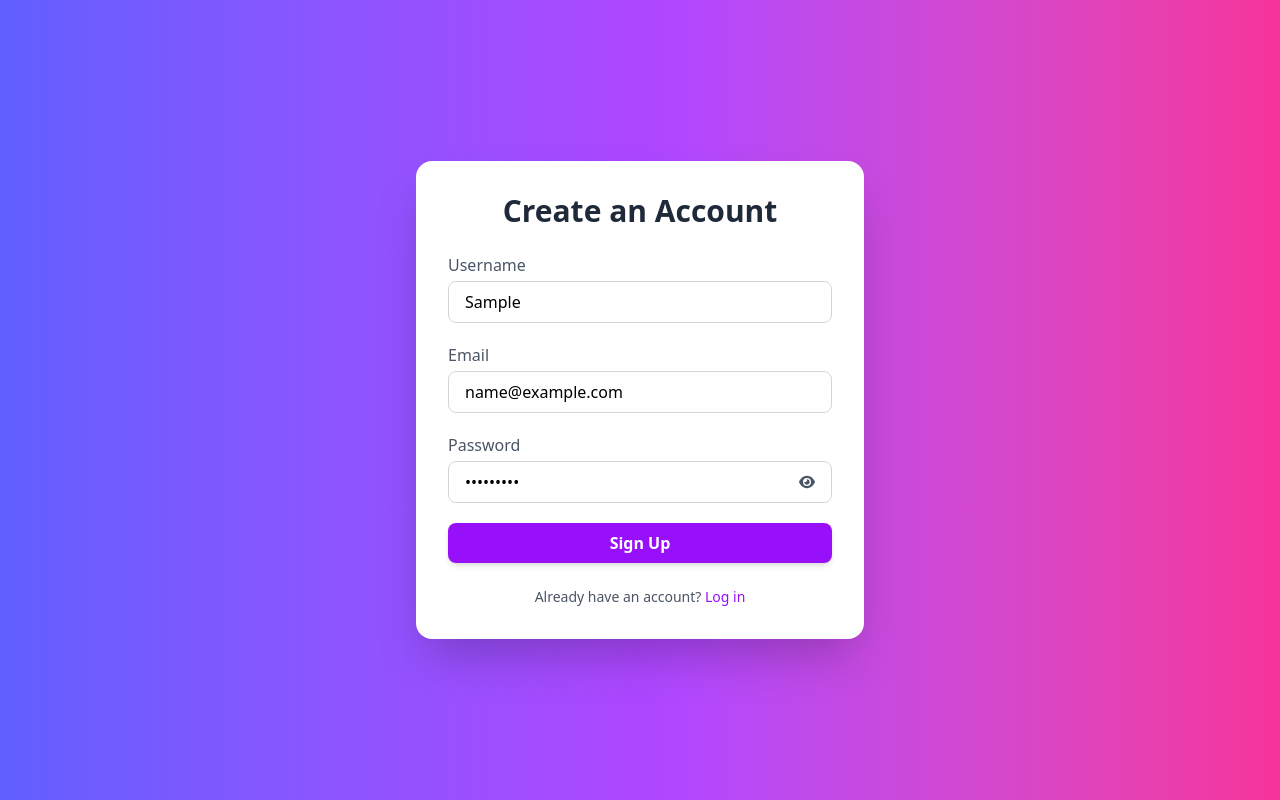
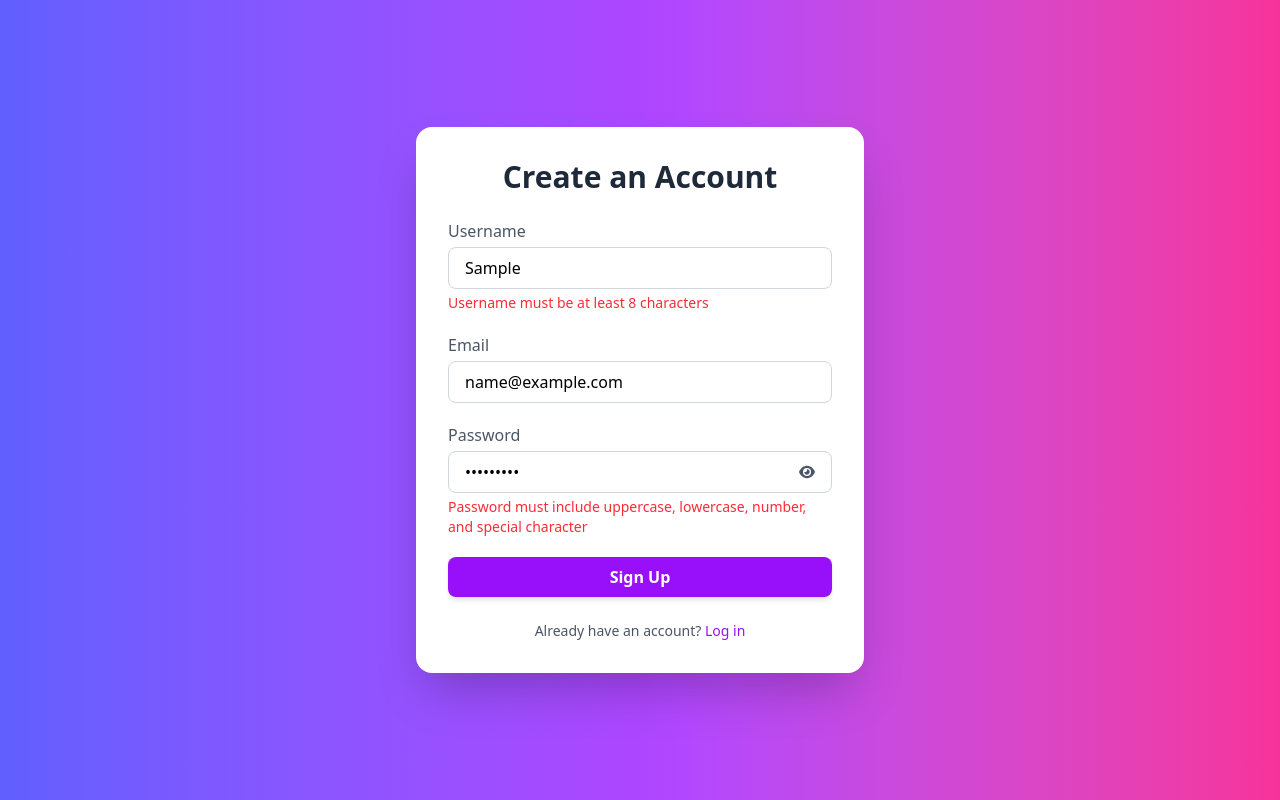
Before and after one commit to AbdulManan50/api-testing, a React (Vite) app: page / in a window 1280 px wide. Both pictures are taken after typing "Sample", "name@example.com", "Sample123" into the empty fields and a click on the button "Sign Up". Built offline with nearby package versions, Linux system fonts and the light colour scheme; no server answers.

Commit message:
from field add

```diff
--- a/src/Page/Singup.jsx
+++ b/src/Page/Singup.jsx
@@ -1,192 +1,47 @@
-// import React, { useState } from "react";
-// import { singup } from "../Services/Singup/Index";
-// import { Link } from "react-router-dom";
-// import { FaEye, FaEyeSlash } from "react-icons/fa6";
-
-// const Signup = () => {
-//   const [username, setUsername] = useState("");
-//   const [email, setEmail] = useState("");
-//   const [password, setPassword] = useState("");
-//   const [errors, setErrors] = useState({});
-//   const [showPassword, setShowPassword] = useState(false);
-
-//   const handleValidation = () => {
-//     const newErrors = {};
-
-//     if (!username.trim()) {
-//       newErrors.username = "Username is required";
-//     } else if (!/^[a-zA-Z0-9_]{3,8}$/.test(username)) {
-//       newErrors.username =
-//         "Invalid username (3-8 chars, letters/numbers/underscores only)";
-//     }
-
-//     if (!email.trim()) {
-//       newErrors.email = "Email is required";
-//     } else if (!/\S+@\S+\.\S+/.test(email)) {
-//       newErrors.email = "Enter a valid email";
-//     }
-
-//     if (!password.trim()) {
-//       newErrors.password = "Password is required";
-//     } else if (password.length < 6) {
-//       newErrors.password = "Password must be at least 6 characters";
-//     }
-//     console.log("Validation Errors:", newErrors);
-
-//     setErrors(newErrors);
-//     return Object.keys(newErrors).length === 0;
-//   };
-
-//   const handleSubmit = async (e) => {
-//     e.preventDefault();
-
-//     const isValid = handleValidation();
-//     if (!isValid) return;
-//     console.log("Is form valid?", isValid);
-//     debugger;
-
-//     try {
-//       const response = await singup({
-//         username,
-//         email,
-//         password,
-//       });
-//       console.log("Signup successful", response);
-//     } catch (err) {
-//       console.error("Signup Error:", err);
-//       setErrors({ form: "Signup failed. Try again." });
-//     }
-//   };
-
-//   return (
-//     <div className="bg-gradient-to-r from-indigo-500 via-purple-500 to-pink-500 min-h-screen flex items-center justify-center px-4">
-//       <div className="bg-white p-8 rounded-2xl shadow-2xl w-full max-w-md">
-//         <h2 className="text-3xl font-bold text-center text-gray-800 mb-6">
-//           Create an Account
-//         </h2>
-
-//         <form noValidate onSubmit={handleSubmit} className="space-y-5">
-//           <div>
-//             <label
-//               htmlFor="username"
-//               className="block mb-1 text-gray-600 font-medium"
-//             >
-//               Username
-//             </label>
-//             <input
-//               value={username}
-//               onChange={(e) => setUsername(e.target.value)}
-//               type="text"
-//               id="username"
-//               className="w-full border border-gray-300 focus:ring-2 focus:ring-purple-400 focus:outline-none rounded-lg px-4 py-2 transition duration-200"
-//               placeholder="Enter your username"
-//               required
-//             />
-//             {errors.username && (
-//               <p className="text-red-500 text-sm">{errors.username}</p>
-//             )}
-//           </div>
-
-//           <div>
-//             <label
-//               htmlFor="email"
-//               className="block mb-1 text-gray-600 font-medium"
-//             >
-//               Email
-//             </label>
-//             <input
-//               value={email}
-//               onChange={(e) => setEmail(e.target.value)}
-//               type="email"
-//               id="email"
-//               className="w-full border border-gray-300 focus:ring-2 focus:ring-purple-400 focus:outline-none rounded-lg px-4 py-2 transition duration-200"
-//               placeholder="Enter your email"
-//               required
-//             />
-//             {errors.email && (
-//               <p className="text-red-500 text-sm">{errors.email}</p>
-//             )}
-//           </div>
-
-//           <div>
-//             <label
-//               htmlFor="password"
-//               className="block mb-1 text-gray-600 font-medium"
-//             >
-//               Password
-//             </label>
-//             <div className="flex items-center border border-gray-300 focus-within:ring-2 focus-within:ring-purple-400 focus-within:outline-none rounded-lg px-4 py-2 transition duration-200">
-//               <input
-//                 value={password}
-//                 onChange={(e) => setPassword(e.target.value)}
-//                 type={showPassword ? "text" : "password"}
-//                 id="password"
-//                 className="w-full outline-none"
-//                 placeholder="Create a password"
-//                 required
-//               />
-//               <span
-//                 className="cursor-pointer ml-2 text-gray-600"
-//                 onClick={() => setShowPassword(!showPassword)}
-//               >
-//                 {showPassword ? <FaEyeSlash /> : <FaEye />}
-//               </span>
-//             </div>
-//             {errors.password && (
-//               <p className="text-red-500 text-sm mt-1">{errors.password}</p>
-//             )}
-//           </div>
-
-//           {errors.form && (
-//             <p className="text-red-500 text-sm text-center">{errors.form}</p>
-//           )}
-
-//           <button
-//             type="submit"
-//             className="w-full bg-purple-600 hover:bg-purple-700 text-white font-semibold py-2 px-4 rounded-lg shadow-md transition duration-300 cursor-pointer"
-//           >
-//             Sign Up
-//           </button>
-//         </form>
-
-//         <p className="mt-6 text-center text-sm text-gray-600">
-//           Already have an account?{" "}
-//           <Link
-//             to="/login"
-//             className="text-purple-600 hover:underline font-medium"
-//           >
-//             Log in
-//           </Link>
-//         </p>
-//       </div>
-//     </div>
-//   );
-// };
-
-// export default Signup;
-
 import React, { useState } from "react";
 import { singup } from "../Services/Singup/Index";
-import { Link } from "react-router-dom";
+import { Link, useNavigate } from "react-router-dom";
 import { FaEye, FaEyeSlash } from "react-icons/fa6";
+import { singupcheema } from "../Services/Scheema/Index";
+
 
 const Signup = () => {
   const [username, setUsername] = useState("");
   const [email, setEmail] = useState("");
   const [password, setPassword] = useState("");
+  const [showPassword, setShowPassword] = useState(false);
   const [errors, setErrors] = useState({});
-  const [showPassword, setShowPassword] = useState(false);
+
+  const navigate = useNavigate();
 
   const handleSubmit = async (e) => {
     e.preventDefault();
+
+    const result = singupcheema.safeParse({ username, email, password });
+
+    if (!result.success) {
+      const Formerror = result.error.format();
+      setErrors({
+        username: Formerror.username?._errors[0],
+        email: Formerror.email?._errors[0],
+        password: Formerror.password?._errors[0],
+      });
+      return;
+    }
+    setErrors({});
+
+    console.log("result", result);
     try {
       const response = await singup({
         username,
         email,
         password,
       });
+      navigate("/login");
+      errors(false);
     } catch (err) {
       console.error("Signup Error:", err);
+      errors(false);
     }
   };
 
@@ -214,6 +69,9 @@ const Signup = () => {
               placeholder="Enter your username"
               required
             />
+            {errors.username && (
+              <p className="text-red-500 text-sm mt-1">{errors.username}</p>
+            )}
           </div>
 
           <div>
@@ -232,6 +90,9 @@ const Signup = () => {
               placeholder="Enter your email"
               required
             />
+            {errors.email && (
+              <p className="text-red-500 text-sm mt-1">{errors.email}</p>
+            )}
           </div>
 
           <div>
@@ -247,7 +108,7 @@ const Signup = () => {
                 onChange={(e) => setPassword(e.target.value)}
                 type={showPassword ? "text" : "password"}
                 id="password"
-                className="w-full outline-none"
+                className="w-full focus:outline-none"
                 placeholder="Create a password"
                 required
               />
@@ -258,6 +119,9 @@ const Signup = () => {
                 {showPassword ? <FaEyeSlash /> : <FaEye />}
               </span>
             </div>
+            {errors.password && (
+              <p className="text-red-500 text-sm mt-1">{errors.password}</p>
+            )}
           </div>
 
           <button
--- /dev/null
+++ b/src/Services/Scheema/Index.js
@@ -0,0 +1,29 @@
+import { z } from "zod";
+
+export const singupcheema = z.object({
+  username: z
+    .string()
+    .min(8, { message: "Username must be at least 8 characters" })
+    .regex(/^[A-Za-z ]+$/, {
+      message: "Username must contain only letters and spaces",
+    }),
+
+  email: z
+    .string()
+    .min(1, { message: "Email is required" })
+    .regex(
+      /^[^\s@]+@[^\s@]+\.[^\s@]+$/,
+      { message: "Please enter a valid email address" }
+    ),
+
+  password: z
+    .string()
+    .min(8, { message: "Password must be at least 8 characters" })
+    .regex(
+      /^(?=.*[a-z])(?=.*[A-Z])(?=.*\d)(?=.*[@$!%*#?&]).{8,}$/,
+      {
+        message:
+          "Password must include uppercase, lowercase, number, and special character",
+      }
+    ),
+});
```
